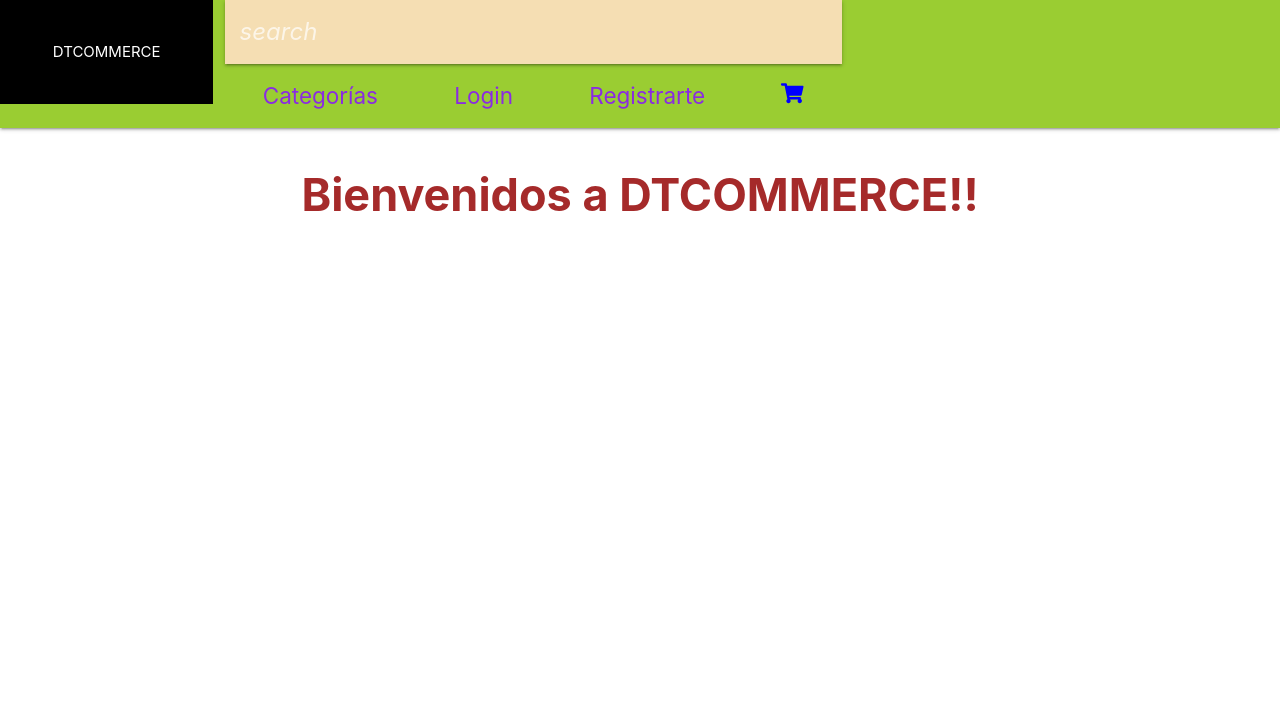
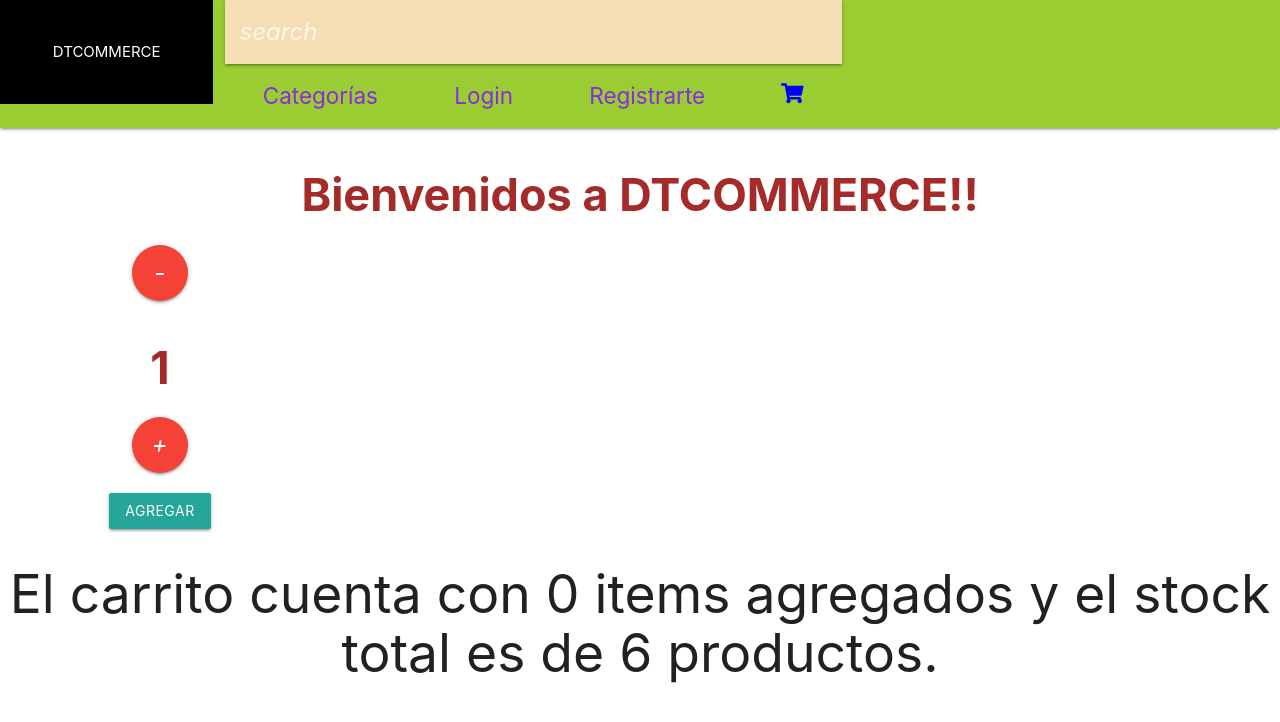
Before and after one commit to DanteTP/DTcommerce, a React (Create React App) app: page / in a window 1280 px wide. Shown: the top 722 px of the page. Built offline with nearby package versions, Linux system fonts and the light colour scheme.

Commit message:
Creacion boton ItemCoun e incorporacion a ItemListContainer / creacion de hooks para agregar a carrito y conteo de cantidad de items

```diff
--- /dev/null
+++ b/src/components/ItemCount/index.jsx
@@ -0,0 +1,31 @@
+import './style.css'
+import React, { useState } from 'react'
+
+
+const ItemCount = (props) =>{
+    const [qty,SetQty] = useState(0)
+
+
+    const counterValue = (qty,initial) =>{return initial>qty? initial:qty}
+
+
+
+
+    return(
+        <div>
+         <div class="row">
+        <div class="col l3">
+        <a class="btn-floating btn-large waves-effect waves-light red" onClick={() => qty>props.initial? SetQty(qty - 1):""}><i class="material-icons">-</i></a>
+        <h1>{counterValue(qty,props.initial)}</h1>
+        <a class="btn-floating btn-large waves-effect waves-light red" onClick={() => qty<props.stock? SetQty(qty + 1):""}><i class="material-icons">+</i></a>
+        </div></div>
+        <div class="row">
+        <div class="col l3">
+        <a class="waves-effect waves-light btn" onClick={()=>{props.handlerAdd(props.stock,qty)}} >Agregar</a></div>
+        </div>
+        <h2>El carrito cuenta con {props.cart} items agregados y el stock total es de {props.stock} productos.</h2>
+
+        </div>)
+}
+
+export default ItemCount
--- /dev/null
+++ b/src/components/ItemCount/style.css
@@ -0,0 +1,3 @@
+.prueba {
+    background-color: blue;
+}
--- a/src/containers/ItemListContainer/ItemListContainer.jsx
+++ b/src/containers/ItemListContainer/ItemListContainer.jsx
@@ -1,9 +1,21 @@
 import './style.css'
+import React, { useState } from 'react'
+import ItemCount from '../../components/ItemCount'
+
+
 
 const ItemListContainer = (props) =>{
+
+    const [cart,SetCart] = useState(0)
+
+    const handlerAdd= (stock,addvalue)=>{
+        if(addvalue<=(stock-cart)){SetCart(cart+addvalue)}else{alert("ingrese una cantidad menor ya que no tenemos suficiente stock")}}
+
     return (
+        <>
         <h1>{props.mensaje}</h1>
-
+        <ItemCount stock={6} initial={1} handlerAdd={handlerAdd} cart={cart}/>
+        </>
     )
 }
 
```
Also changed, not shown: 1 other file (tests, documents, lock files or other folders).
